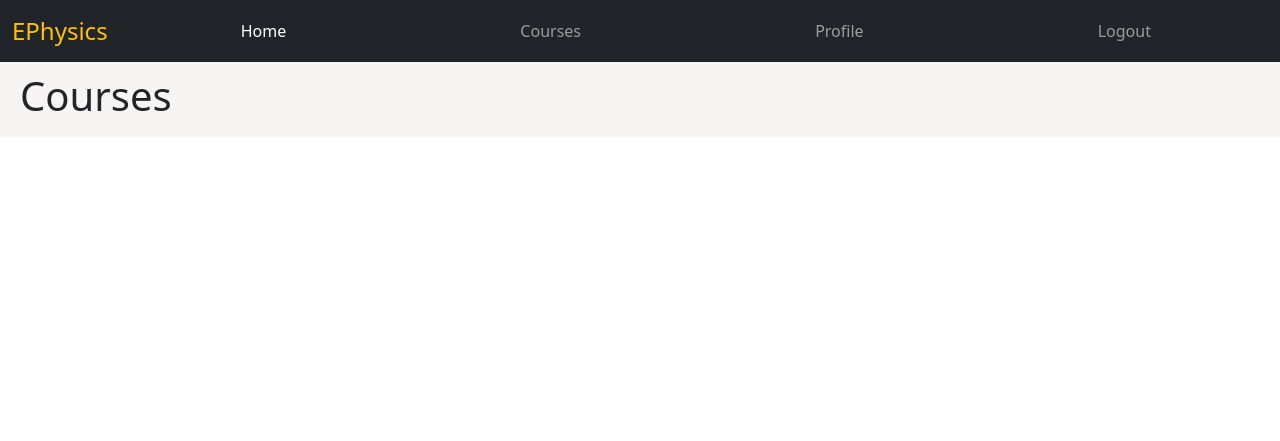
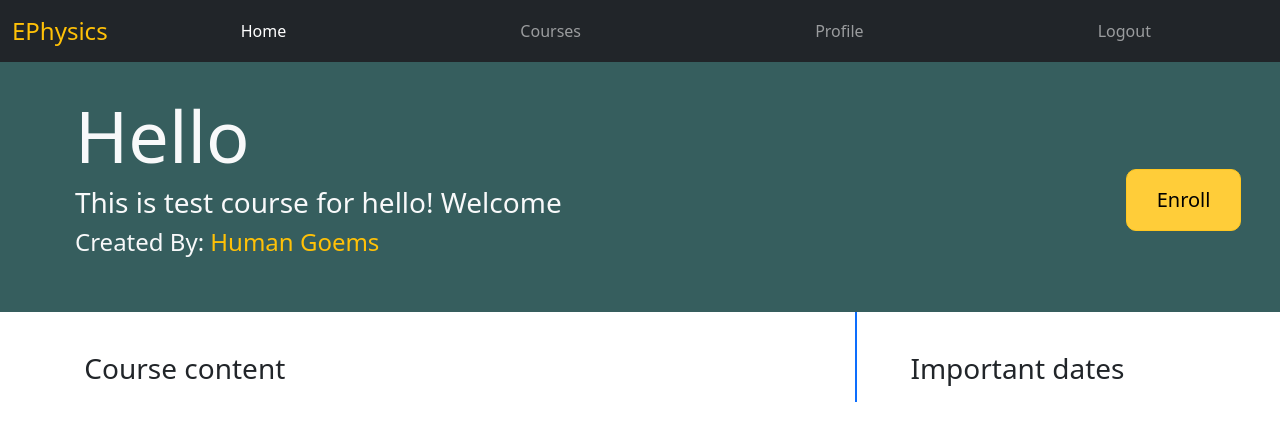
Before and after one commit to 13aba/Advanced-Web-Dev-Final, a Django app: page /course/2 in a window 1280 px wide. Shown: the top 441 px of the page. Run offline with Django 4.2, Linux system fonts and the light colour scheme; a user stored in the database is signed in; data comes from the database, SQL or seed files in the repository; both versions use the stored data as it was after the commit; some libraries are stand-ins or nearby versions.

Commit message:
-added individual course page

```diff
--- a/ephysics/static/main.css
+++ b/ephysics/static/main.css
@@ -9,6 +9,7 @@ h1 {
 }
 
 .content {
+    overflow-x: hidden;
     margin: auto;
     width: 100%;
 }
@@ -16,3 +17,28 @@ h1 {
 .full-height {
     height: 70%;
 }
+
+.course-banner {
+    width: 100%;
+    height: 250px;
+    background-color: rgb(54, 94, 94);
+    padding-top: 30px;
+    padding-left: 75px;
+}
+
+.course-post {
+    padding-top: 40px;
+    padding-left: 10%;
+}
+
+.course-deadline {
+
+    padding-top: 40px;
+    padding-left: 10%;
+}
+
+.btn-xlg {
+    padding: 15px 30px;
+    font-size: 20px;
+    border-radius: 10px;
+}
--- a/ephysics/webapp/templates/course.html
+++ b/ephysics/webapp/templates/course.html
@@ -4,7 +4,37 @@
 
 {% block content %}
 <div class="content">
-        <h1> Courses </h1>
+        <div class="course-banner">
+                <div class="row">
+                        <div class="col-8">
+                                <h2 class="display-2 text-light">{{course.title}}</h2>
+                                <h3 class="text-light">{{course.description}}</h3>
+                                <h4 class="text-light">Created By:
+                                        <text class="text-warning">
+                                                {{course.teacher.first_name}} {{course.teacher.last_name}}
+                                        </text>
+                                </h4>
+                        </div>
+                        <div class="col-4">
+                                <a class="float-end btn btn-warning btn-xlg active" style="margin-right: 10%; margin-top: 20%;" href="/enroll_course/{{course.id}}" role="button">Enroll</a>
+                        </div>
+                </div>
+        </div>
+
+        <div class="course-content">
+                <div class="row">
+                        <div class="col-8 border-end border-primary border-2" >
+                                <div class="course-post">
+                                        <h3>Course content</p>
+                                </div>
+                        </div>
+                        <div class="col-4">
+                                <div class="course-deadline">
+                                        <h3>Important dates</p>
+                                </div>
+                        </div>
+                </div>
+        </div>
 
 </div>
 {% endblock %}
--- a/ephysics/webapp/templates/courses.html
+++ b/ephysics/webapp/templates/courses.html
@@ -21,7 +21,7 @@
                                 </div>
                         </div>
                         <p class="card-text">Description: {{course.description}}</p>
-                        <a href="#" class="btn btn-info  float-end" style="margin-left: 10px;">Go To Course</a>
+                        <a href="/course/{{course.id}}" class="btn btn-info  float-end" style="margin-left: 10px;">Go To Course</a>
                         </div>
                 </div>
         {% endfor %}
--- a/ephysics/webapp/views.py
+++ b/ephysics/webapp/views.py
@@ -131,9 +131,9 @@ def courses(request):
 
 def course(request, pk):
 
-    courses = Course.objects.all()
+    course = Course.objects.get(id = pk)
     context = {
-        'courses': courses
+        'course': course
     }
     return render(request, 'course.html', context)
 
```
Also changed, not shown: ephysics/db.sqlite3.
